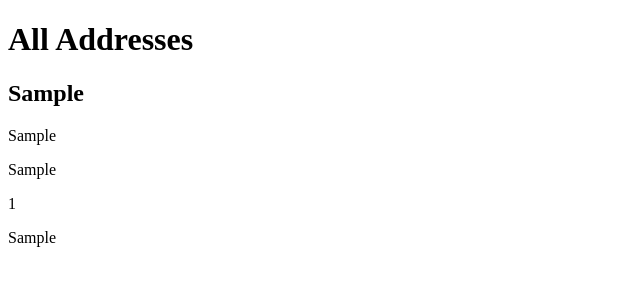
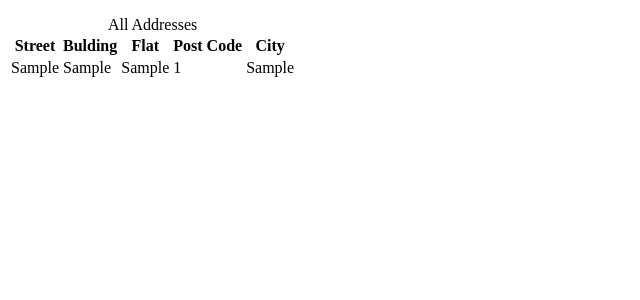
Before and after one commit to PawelDabala/CarRent, a Django app: page /addresses/ in a window 1280 px wide. Shown: the part 52-352 px from the top of the page, without its empty margins (0-640 px from the left). Run offline with Django 3.2, Linux system fonts and the light colour scheme; tables that the repository leaves empty hold one stand-in row (values such as "Sample post").

Commit message:
change appearance to table in address tamplate

```diff
--- a/CarRentPro/CarRentApp/templates/addresses.html
+++ b/CarRentPro/CarRentApp/templates/addresses.html
@@ -5,15 +5,43 @@
 
 
 {% block body %}
-<h1>All Addresses</h1>
+<!-- <h1>All Addresses</h1> -->
 
 
-{% for address in addresses  %}
+<!-- {% for address in addresses  %}
 <h2> {{ address.street}}</h2>
 <p> {{ address.bulding }}</p>
 <p> {{ address.flat }}</p>
 <p> {{ address.post_code }}</p>
 <p> {{ address.city }} </p>
-{% endfor %}
+{% endfor %} -->
+
+
+<table>
+    <caption>All Addresses</caption>
+    <thead>
+        <tr>
+            <th>Street</th>
+            <th>Bulding</th>
+            <th>Flat</th>
+            <th>Post Code</th>
+            <th>City</th>
+        </tr>
+    </thead>
+    <tbody>
+
+        {% for address in addresses %}
+        <tr>
+            <td> {{ address.street}}</td>
+            <td> {{ address.bulding }}</td>
+            <td> {{ address.flat }}</td>
+            <td> {{ address.post_code }}</td>
+            <td> {{ address.city }} </td>
+        </tr>
+
+        {% endfor %}
+
+    </tbody>
+</table>
 
 {% endblock body %}
```
